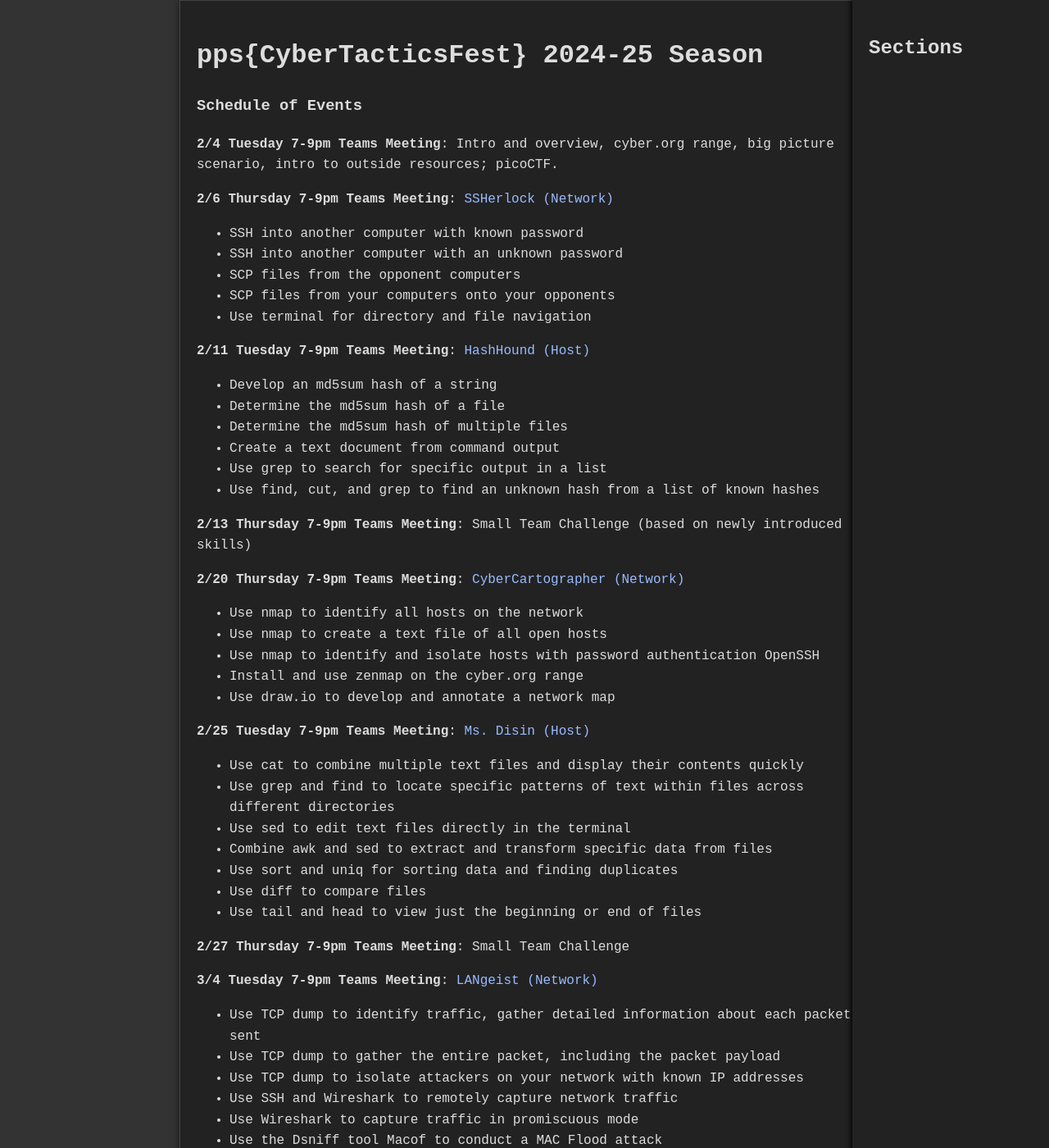
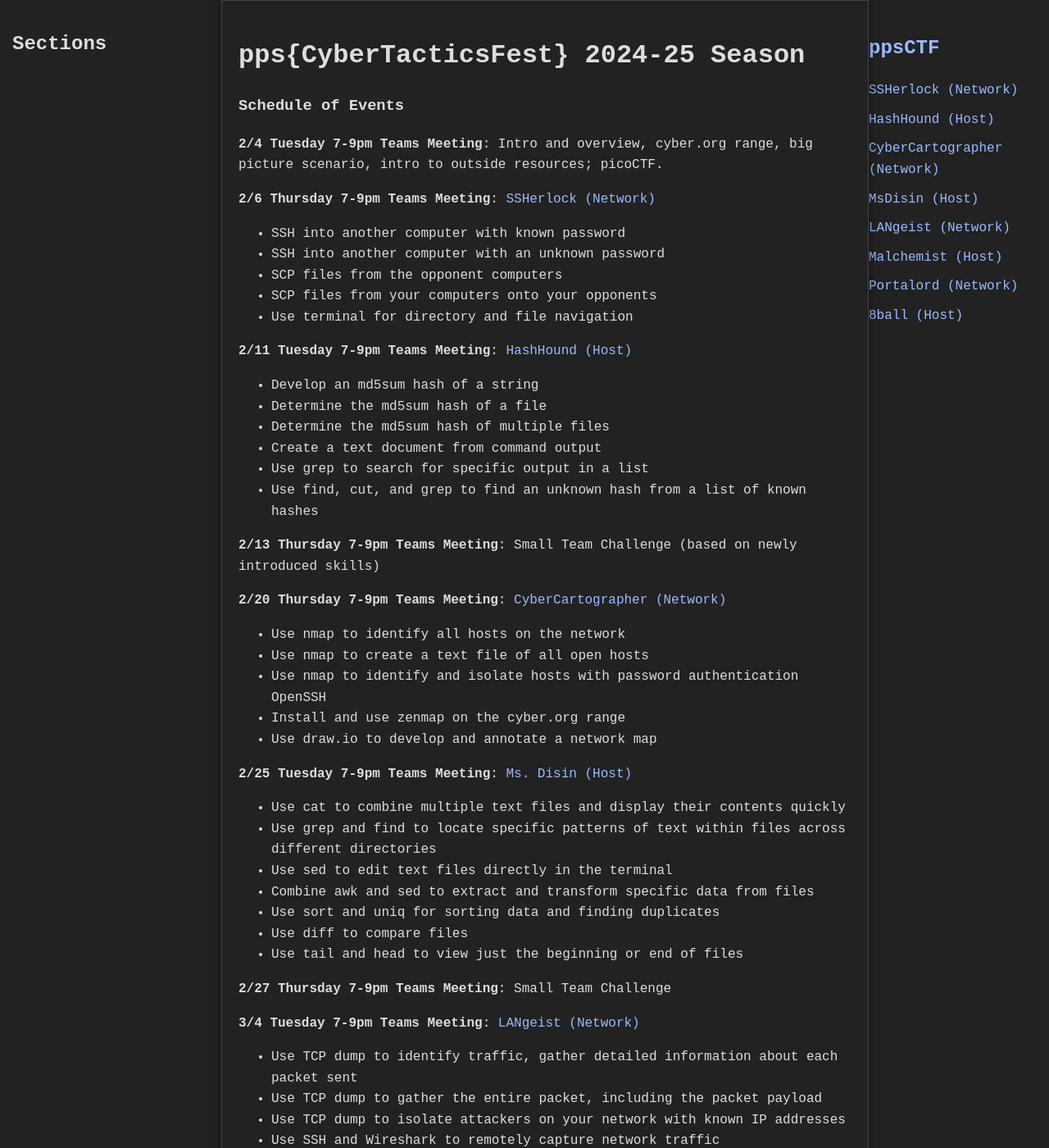
Before and after one commit to jboyce1/ppsCTF, a Jekyll site: the page built from index.md, in a window 1280 px wide and 1400 px high. Shown: the whole window at 82% size. Built offline with Jekyll 4.4.1, drawn with Linux system fonts in a browser that asks for light colours.

Commit message:
Update styles.css

```diff
--- a/assets/css/styles.css
+++ b/assets/css/styles.css
@@ -90,6 +90,36 @@
     box-shadow: 0 0 10px rgba(0, 0, 0, 0.5);
 }
 
+/* Ensure the left nav stays below the main content */
+#left-nav {
+    position: fixed;
+    left: 0;
+    top: 0;
+    width: 250px;
+    height: 100vh;
+    background: #222;
+    color: white;
+    padding: 15px;
+    overflow-y: auto;
+    border-right: 2px solid #444;
+    z-index: 50; /* Ensures it's behind the main content */
+}
+
+.main-content {
+    margin-left: 270px; /* Push content right to avoid overlap */
+    margin-right: 220px; /* Account for right nav */
+    position: relative;
+    background-color: #222; /* Ensure same background as main */
+    z-index: 100; /* Higher than left nav */
+    padding: 20px;
+    max-width: calc(100% - 490px); /* Adjusts width dynamically */
+    min-height: 100vh;
+    border: 1px solid #444;
+    box-shadow: 0 0 10px rgba(0, 0, 0, 0.5);
+}
+
+
+
 /* Improve readability of text */
 p, li, h1, h2, h3, h4, h5, h6 {
     color: #ddd; /* Light grey for text to improve readability */
```
